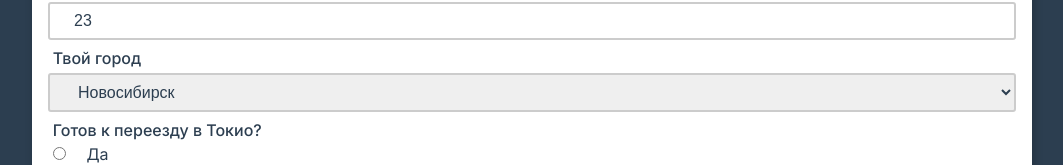
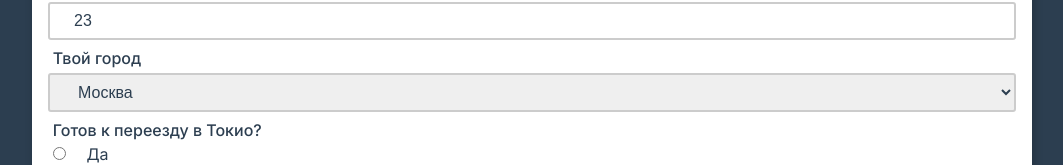
Before and after one commit to ICpogoreloff/vue-form, a Vue app: page / in a window 1280 px wide. Shown: the part 216-381 px from the top of the page, without its empty margins (108-1171 px from the left). Built offline with nearby package versions, Linux system fonts and the light colour scheme.

Commit message:
select city

```diff
--- a/src/App.vue
+++ b/src/App.vue
@@ -24,11 +24,11 @@
 
       <div class="form-control">
         <label for="city">Твой город</label>
-        <select id="city">
+        <select id="city" v-model="city">
           <option value="spb">Санкт-Петербург</option>
           <option value="msk">Москва</option>
           <option value="kzn">Казань</option>
-          <option selected value="nsk">Новосибирск</option>
+          <option value="nsk">Новосибирск</option>
         </select>
       </div>
 
@@ -66,7 +66,8 @@
     data() {
       return {
         name: '',
-        age: 23
+        age: 23,
+        city: 'msk'
       }
     },
     methods: {
@@ -74,6 +75,7 @@
         console.group('Form Data')
         console.log('Name:', this.name)
         console.log('Age:', this.age)
+        console.log('City:', this.city)
         console.groupEnd()
       }
     }
```
